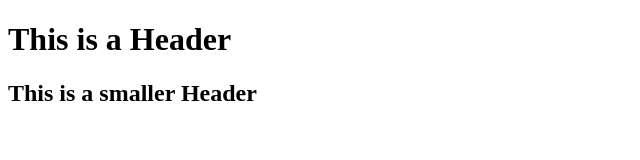
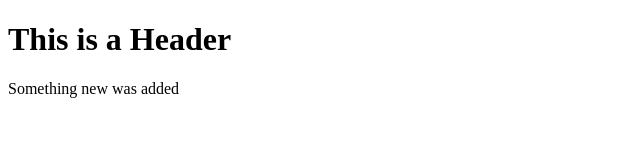
Before and after one commit to coding4freedom/git-test, a website: page index.html in a window 1280 px wide. Shown: the whole page, without its empty margins (0-640 px from the left). Drawn offline with Linux system fonts and the light colour scheme.

Commit message:
Using NPM

```diff
--- a/index.html
+++ b/index.html
@@ -5,6 +5,6 @@
 </head>
 <body>
     <h1>This is a Header</h1>
-    <h2>This is a smaller Header</h2>
+    <p>Something new was added</p>
 </body>
 </html>
```
Also changed, not shown: package.json (added, +24 -0 lines), 2 other files.
